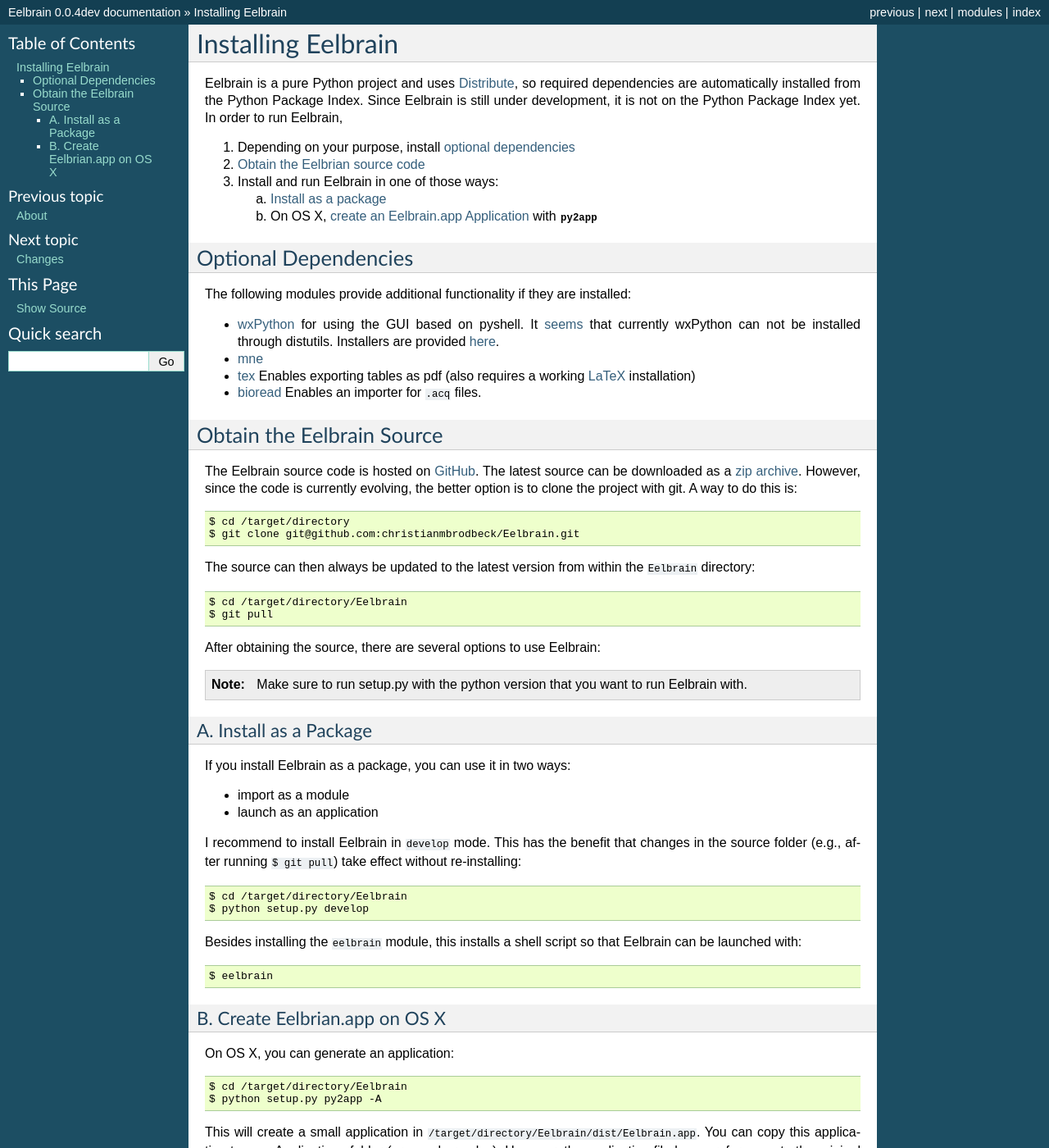
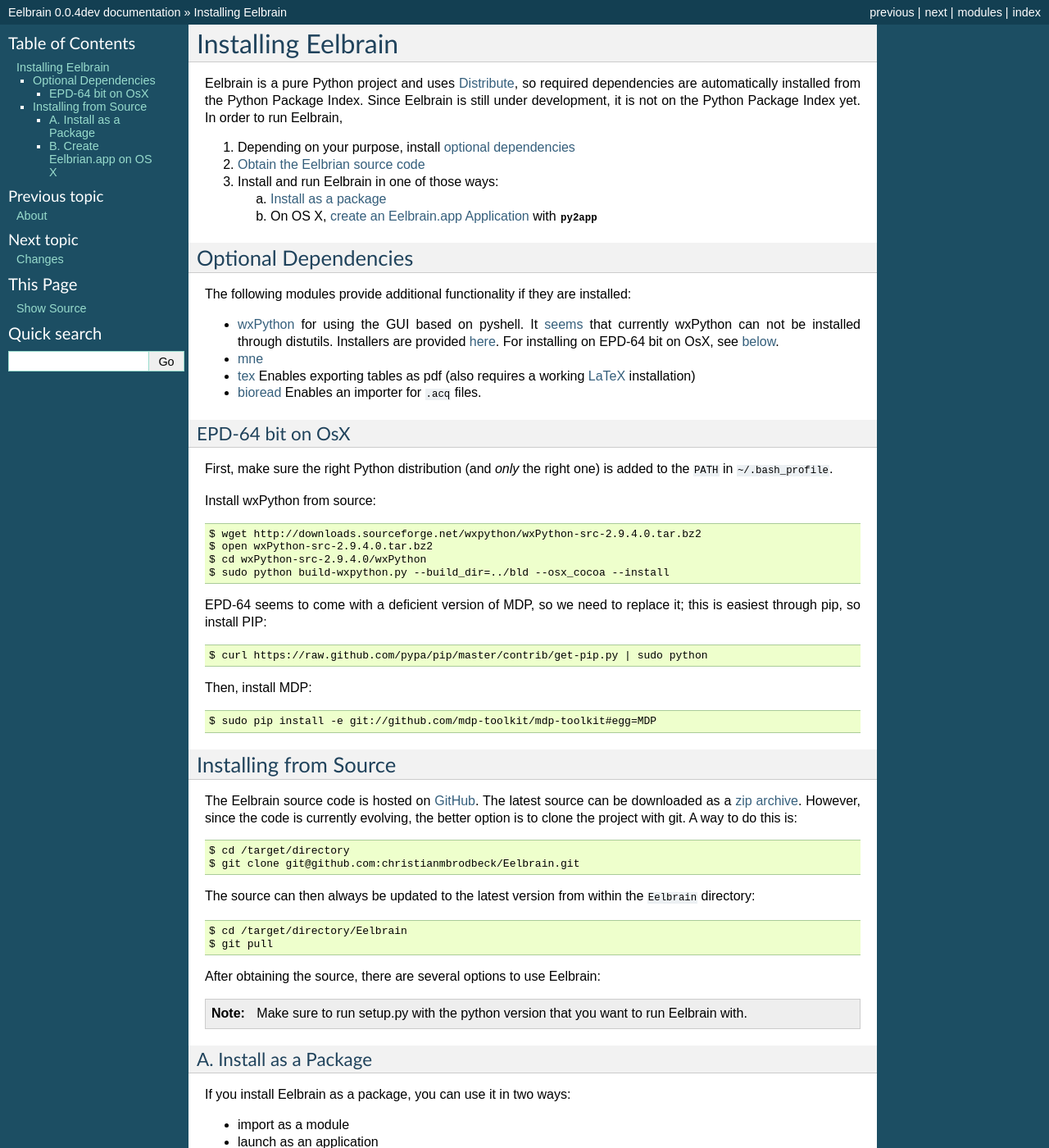
Before and after one commit to christianbrodbeck/Eelbrain, a Sphinx documentation site: the page built from doc/Installing.rst, in a window 1280 px wide and 1400 px high. Shown: the whole window at 82% size. Built offline with Sphinx 7.4.7, drawn with Linux system fonts in a browser that asks for light colours; formulas are drawn with MathJax 3; some of the changed text lies outside the part shown.

Commit message:
DOC installing: note on EPD64

```diff
--- a/doc/Installing.rst
+++ b/doc/Installing.rst
@@ -32,6 +32,7 @@
   wxPython can not be installed through distutils.
   Installers are provided
   `here <http://www.wxpython.org/download.php>`_.
+  For installing on EPD-64 bit on OsX, see :ref:`below <EPD64>`.
 * `mne <https://github.com/mne-tools/mne-python>`_
 * `tex <http://pypi.python.org/pypi/tex>`_ Enables exporting tables as pdf
   (also requires a working `LaTeX <http://www.latex-project.org/>`_ installation)
@@ -39,10 +40,36 @@
   ``.acq`` files.
 
 
+.. _EPD64:
+
+EPD-64 bit on OsX
+-----------------
+
+First, make sure the right Python distribution (and *only* the right one) is
+added to the ``PATH`` in ``~/.bash_profile``.
+
+Install wxPython from source::
+
+    $ wget http://downloads.sourceforge.net/wxpython/wxPython-src-2.9.4.0.tar.bz2
+    $ open wxPython-src-2.9.4.0.tar.bz2
+    $ cd wxPython-src-2.9.4.0/wxPython
+    $ sudo python build-wxpython.py --build_dir=../bld --osx_cocoa --install
+
+EPD-64 seems to come with a deficient version of MDP, so we need to replace it;
+this is easiest through pip, so install PIP::
+
+    $ curl https://raw.github.com/pypa/pip/master/contrib/get-pip.py | sudo python
+
+Then, install MDP::
+
+    $ sudo pip install -e git://github.com/mdp-toolkit/mdp-toolkit#egg=MDP
+
+
+
 .. _obtain-source:
 
-Obtain the Eelbrain Source
-^^^^^^^^^^^^^^^^^^^^^^^^^^
+Installing from Source
+^^^^^^^^^^^^^^^^^^^^^^
 
 The Eelbrain source code is hosted on `GitHub
 <https://github.com/christianmbrodbeck/Eelbrain>`_. The latest source can be
@@ -96,7 +123,13 @@
 B. Create Eelbrian.app on OS X
 ------------------------------
 
-On OS X, you can generate an application::
+.. note::
+    Invoking ``$ python setup.py py2app`` does not seem to properly
+    take care of dependencies. For this reason, Eelbrain should
+    be :ref:`installed as package <install-package>` before invoking the
+    ``py2app`` build command.
+
+The application can be generated with::
 
     $ cd /target/directory/Eelbrain
     $ python setup.py py2app -A
```
